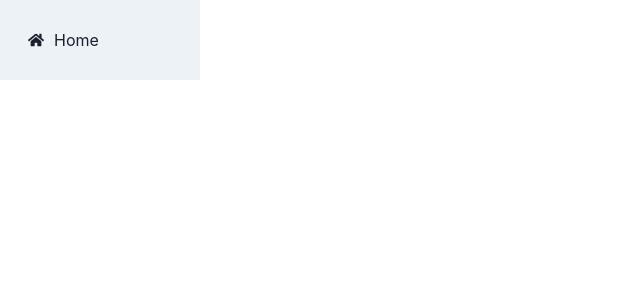
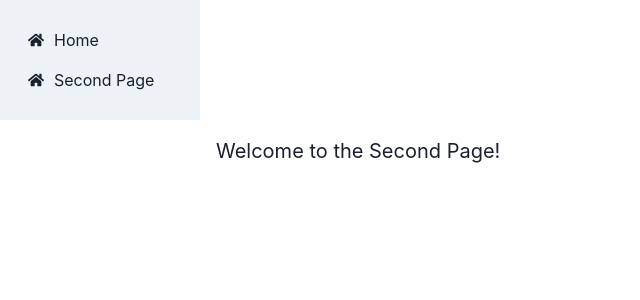
Before and after one commit to GPT-Engineer-App/photo-variator, a React (Vite) app: page /second-page in a window 1280 px wide. Before the commit this address had no page. Shown: the top 300 px of the page, without its empty margins (0-640 px from the left). Built offline with nearby package versions, Linux system fonts and the light colour scheme.

Commit message:
Added a new page called "Second Page" with basic content and updated the navigation to include a link to this new page. Also, added routing for the new page in the `App.jsx`.
Prompt: Please now make a second page

```diff
--- a/src/App.jsx
+++ b/src/App.jsx
@@ -1,5 +1,6 @@
 import { Route, BrowserRouter as Router, Routes } from "react-router-dom";
 import Index from "./pages/Index.jsx";
+import SecondPage from "./pages/SecondPage.jsx";
 import { Box } from "@chakra-ui/react";
 import Navigation from "./components/Navigation";
 
@@ -11,6 +12,7 @@ function App() {
         <Box pl="200px" w="full">
           <Routes>
             <Route exact path="/" element={<Index />} />
+            <Route path="/second-page" element={<SecondPage />} />
           </Routes>
         </Box>
       </Box>
--- a/src/components/Navigation.jsx
+++ b/src/components/Navigation.jsx
@@ -1,13 +1,17 @@
-import React from 'react';
-import { Box, Link } from '@chakra-ui/react';
-import { FaHome } from 'react-icons/fa';
+import React from "react";
+import { Box, Link } from "@chakra-ui/react";
+import { FaHome } from "react-icons/fa";
 
 function Navigation() {
   return (
     <Box as="nav" w="200px" p="5" bg="gray.100">
       <Link href="/" display="flex" alignItems="center" p="2">
         <FaHome />
-        <span style={{ marginLeft: '10px' }}>Home</span>
+        <span style={{ marginLeft: "10px" }}>Home</span>
+      </Link>
+      <Link href="/second-page" display="flex" alignItems="center" p="2">
+        <FaHome />
+        <span style={{ marginLeft: "10px" }}>Second Page</span>
       </Link>
     </Box>
   );
--- /dev/null
+++ b/src/pages/SecondPage.jsx
@@ -0,0 +1,12 @@
+import React from "react";
+import { Box, Text } from "@chakra-ui/react";
+
+function SecondPage() {
+  return (
+    <Box p="4">
+      <Text fontSize="xl">Welcome to the Second Page!</Text>
+    </Box>
+  );
+}
+
+export default SecondPage;
```
